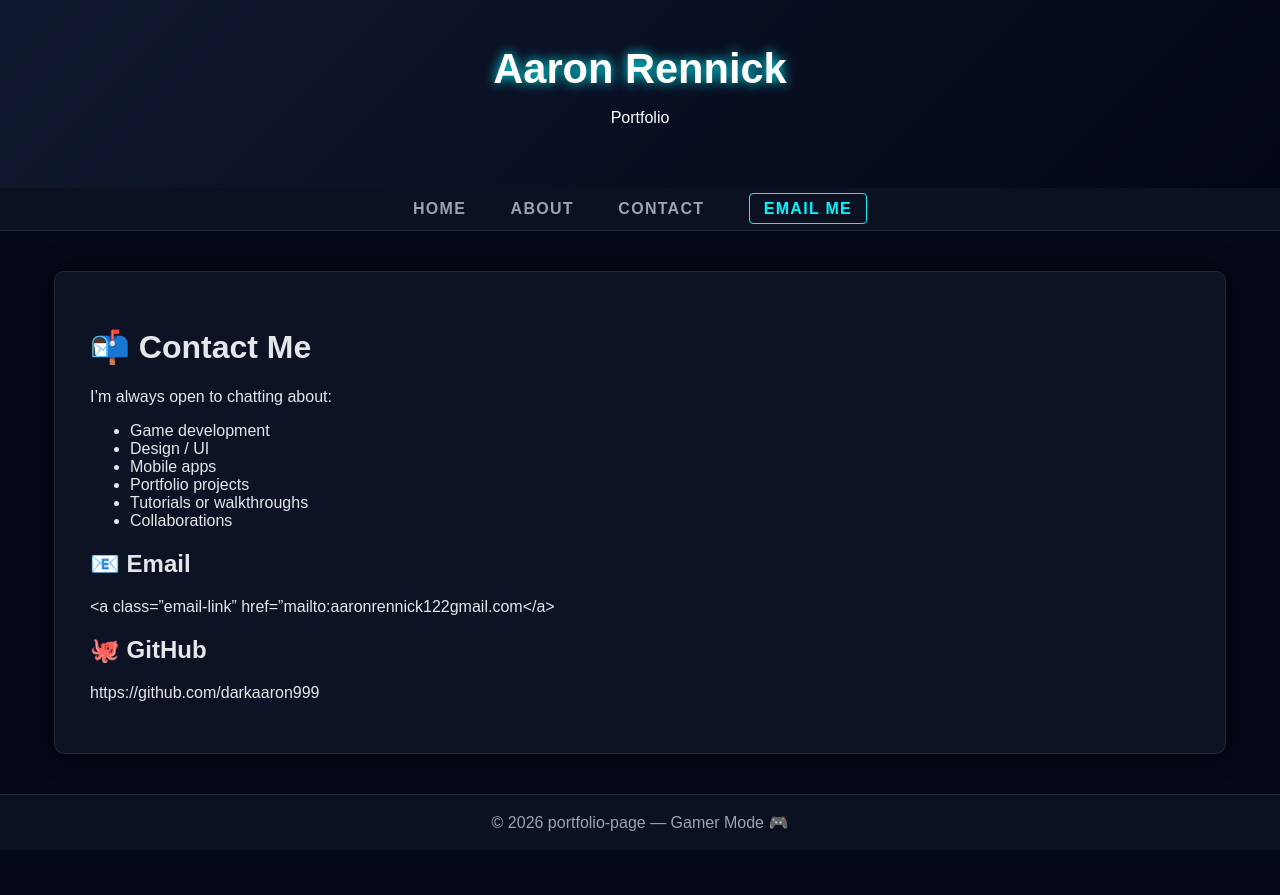
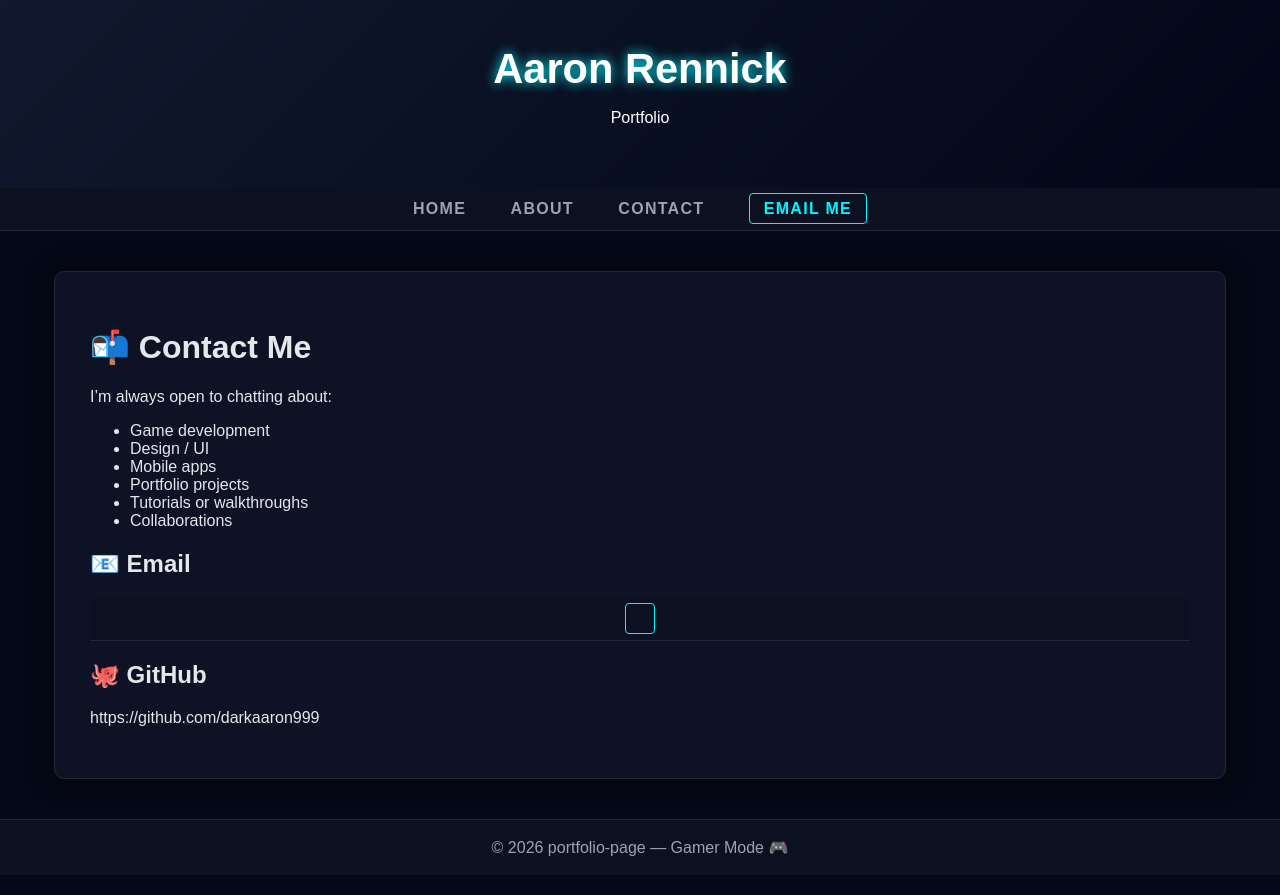
Before and after one commit to DarkAaron999/portfolio-page, a Jekyll site: the page built from contact.md, in a window 1280 px wide. Shown: the top 895 px of the page. Built offline with Jekyll 4.4.1, drawn with Linux system fonts in a browser that asks for light colours.

Commit message:
Update contact.md

```diff
--- a/contact.md
+++ b/contact.md
@@ -15,7 +15,9 @@
 - Collaborations
 
 ## 📧 Email
-<a class="email-link" href="mailto:aaronrennick122gmail.com</a>
+<nav>
+  <a class="email-link" href="mailto:aaronrennick1221@gmail.com"></a>
+</nav>
 
 ## 🐙 GitHub
 https://github.com/darkaaron999
```
